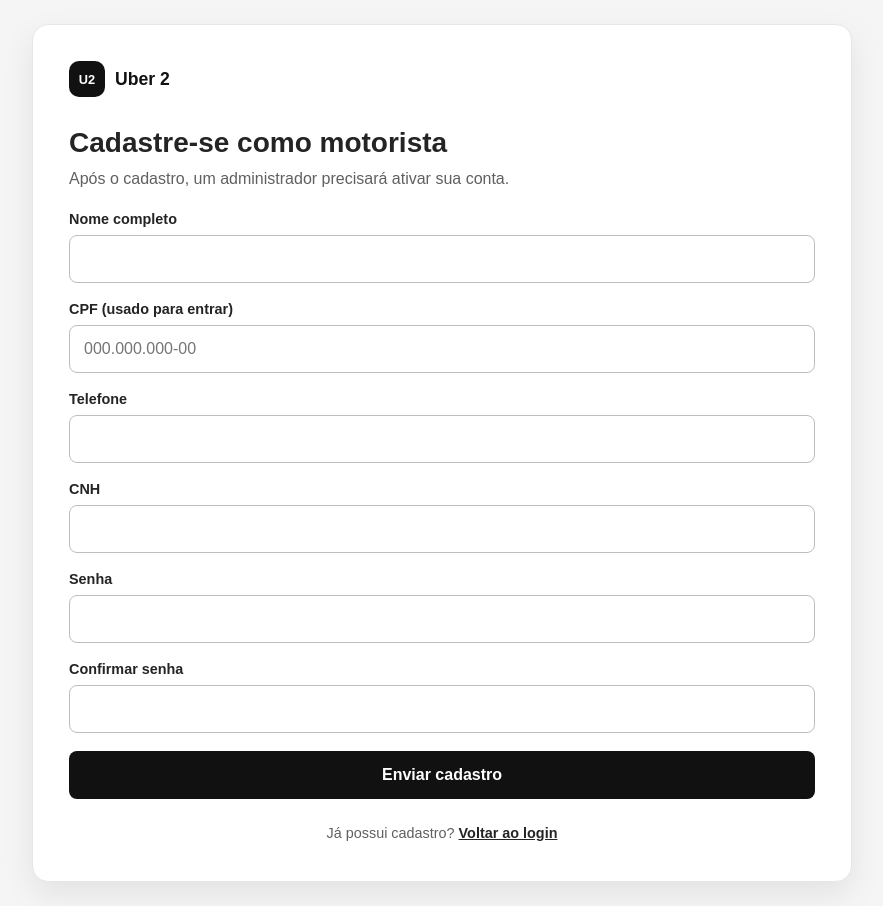
After one commit to IJCC06/uber2-projeto, a Flask app: page /cadastro/motorista in a window 1280 px wide. The commit adds this page. Shown: the whole page, without its empty margins (198-1081 px from the left). Run offline with Flask 3, Linux system fonts and the light colour scheme; some libraries are stand-ins or nearby versions.

Commit message:
Adiciona cadastro de motoristas
Co-authored-by: Copilot <223556219+Copilot@users.noreply.github.com>

```diff
--- a/blueprints/auth.py
+++ b/blueprints/auth.py
@@ -1,5 +1,6 @@
 from flask import (
     Blueprint,
+    current_app,
     render_template,
     redirect,
     url_for,
@@ -114,6 +115,83 @@ def cadastro():
         con.close()
 
 
+@auth.route("/cadastro/motorista", methods=["GET", "POST"])
+def cadastro_motorista():
+    if request.method == "GET":
+        return render_template("logins/cadastro_motorista.html")
+
+    nome = request.form.get("nome", "").strip()
+    cpf = request.form.get("cpf", "").strip()
+    telefone = request.form.get("telefone", "").strip()
+    cnh = request.form.get("cnh", "").strip()
+    senha = request.form.get("senha", "")
+    confirmar_senha = request.form.get("confirmar_senha", "")
+
+    if not all([nome, cpf, telefone, cnh, senha, confirmar_senha]):
+        return render_template(
+            "logins/cadastro_motorista.html",
+            erro="Preencha todos os campos.",
+        )
+
+    if len(nome) > 100 or len(cpf) > 14 or len(telefone) > 20 or len(cnh) > 20:
+        return render_template(
+            "logins/cadastro_motorista.html",
+            erro="Um ou mais campos ultrapassaram o limite permitido.",
+        )
+
+    if len(senha) < 8:
+        return render_template(
+            "logins/cadastro_motorista.html",
+            erro="A senha deve possuir pelo menos 8 caracteres.",
+        )
+
+    if senha != confirmar_senha:
+        return render_template(
+            "logins/cadastro_motorista.html",
+            erro="As senhas não coincidem.",
+        )
+
+    conexao = None
+    try:
+        conexao = criar_conexao()
+        with conexao.cursor() as cursor:
+            cursor.execute(
+                """
+                INSERT INTO motoristas
+                    (nome, cpf, telefone, cnh, senha, status, disponivel)
+                VALUES (%s, %s, %s, %s, %s, 'Inativo', FALSE)
+                """,
+                (nome, cpf, telefone, cnh, criar_hash_senha(senha)),
+            )
+        conexao.commit()
+    except psycopg2.errors.UniqueViolation:
+        if conexao is not None:
+            conexao.rollback()
+        return render_template(
+            "logins/cadastro_motorista.html",
+            erro="Este CPF ou CNH já está cadastrado.",
+        )
+    except psycopg2.Error:
+        if conexao is not None:
+            conexao.rollback()
+        current_app.logger.exception("Falha ao cadastrar um motorista.")
+        return render_template(
+            "logins/cadastro_motorista.html",
+            erro="Não foi possível realizar o cadastro. Tente novamente.",
+        )
+    finally:
+        if conexao is not None:
+            conexao.close()
+
+    return render_template(
+        "logins/cadastro_motorista.html",
+        sucesso=(
+            "Cadastro recebido. Sua conta ficará inativa até a aprovação "
+            "de um administrador."
+        ),
+    )
+
+
 # Login de Usuário
 @auth.route("/login/usuario", methods=["POST"])
 def login_usuario():
--- /dev/null
+++ b/templates/logins/cadastro_motorista.html
@@ -0,0 +1,119 @@
+<!doctype html>
+<html lang="pt-BR">
+<head>
+    <meta charset="utf-8">
+    <meta name="viewport" content="width=device-width, initial-scale=1">
+    <title>Cadastro de motorista | Uber 2</title>
+    <link rel="stylesheet" href="{{ url_for('static', filename='css/login.css') }}">
+</head>
+<body>
+    <main class="login-page">
+        <section class="login-card" aria-labelledby="cadastro-title">
+            <div class="brand">
+                <span class="brand-mark" aria-hidden="true">U2</span>
+                <span>Uber 2</span>
+            </div>
+
+            <header class="login-header">
+                <h1 id="cadastro-title">Cadastre-se como motorista</h1>
+                <p>Após o cadastro, um administrador precisará ativar sua conta.</p>
+            </header>
+
+            {% if erro %}
+                <p class="form-message error-message" role="alert">{{ erro }}</p>
+            {% endif %}
+
+            {% if sucesso %}
+                <p class="form-message sucess-message" role="status">{{ sucesso }}</p>
+            {% endif %}
+
+            <form class="login-form" action="{{ url_for('auth.cadastro_motorista') }}" method="post">
+                <div class="form-field">
+                    <label for="nome">Nome completo</label>
+                    <input
+                        id="nome"
+                        name="nome"
+                        type="text"
+                        maxlength="100"
+                        autocomplete="name"
+                        value="{{ request.form.get('nome', '') }}"
+                        required
+                    >
+                </div>
+
+                <div class="form-field">
+                    <label for="cpf">CPF (usado para entrar)</label>
+                    <input
+                        id="cpf"
+                        name="cpf"
+                        type="text"
+                        maxlength="14"
+                        inputmode="numeric"
+                        autocomplete="username"
+                        placeholder="000.000.000-00"
+                        value="{{ request.form.get('cpf', '') }}"
+                        required
+                    >
+                </div>
+
+                <div class="form-field">
+                    <label for="telefone">Telefone</label>
+                    <input
+                        id="telefone"
+                        name="telefone"
+                        type="tel"
+                        maxlength="20"
+                        autocomplete="tel"
+                        value="{{ request.form.get('telefone', '') }}"
+                        required
+                    >
+                </div>
+
+                <div class="form-field">
+                    <label for="cnh">CNH</label>
+                    <input
+                        id="cnh"
+                        name="cnh"
+                        type="text"
+                        maxlength="20"
+                        autocomplete="off"
+                        value="{{ request.form.get('cnh', '') }}"
+                        required
+                    >
+                </div>
+
+                <div class="form-field">
+                    <label for="senha">Senha</label>
+                    <input
+                        id="senha"
+                        name="senha"
+                        type="password"
+                        minlength="8"
+                        autocomplete="new-password"
+                        required
+                    >
+                </div>
+
+                <div class="form-field">
+                    <label for="confirmar_senha">Confirmar senha</label>
+                    <input
+                        id="confirmar_senha"
+                        name="confirmar_senha"
+                        type="password"
+                        minlength="8"
+                        autocomplete="new-password"
+                        required
+                    >
+                </div>
+
+                <button type="submit">Enviar cadastro</button>
+            </form>
+
+            <p class="login-footer">
+                Já possui cadastro?
+                <a href="{{ url_for('auth.login') }}">Voltar ao login</a>
+            </p>
+        </section>
+    </main>
+</body>
+</html>
--- a/templates/logins/login.html
+++ b/templates/logins/login.html
@@ -65,7 +65,11 @@
                 </section>
             </div>
 
-            <p class="login-footer">Ainda não tem uma conta? <a href="{{ url_for('auth.cadastro') }}">Cadastre-se como usuário</a></p>
+            <p class="login-footer">
+                Ainda não tem uma conta?
+                <a href="{{ url_for('auth.cadastro') }}">Cadastre-se como usuário</a>
+                ou <a href="{{ url_for('auth.cadastro_motorista') }}">como motorista</a>.
+            </p>
         </section>
     </main>
 </body>
```
Also changed, not shown: docs/ARQUITETURA-V2.md (+1 -0 lines), README.md.
